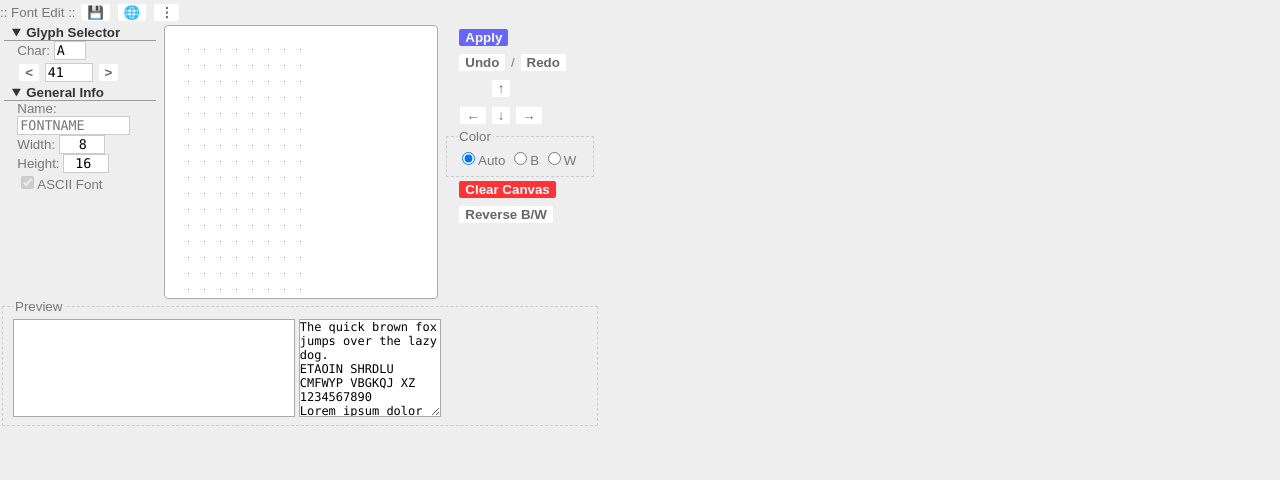
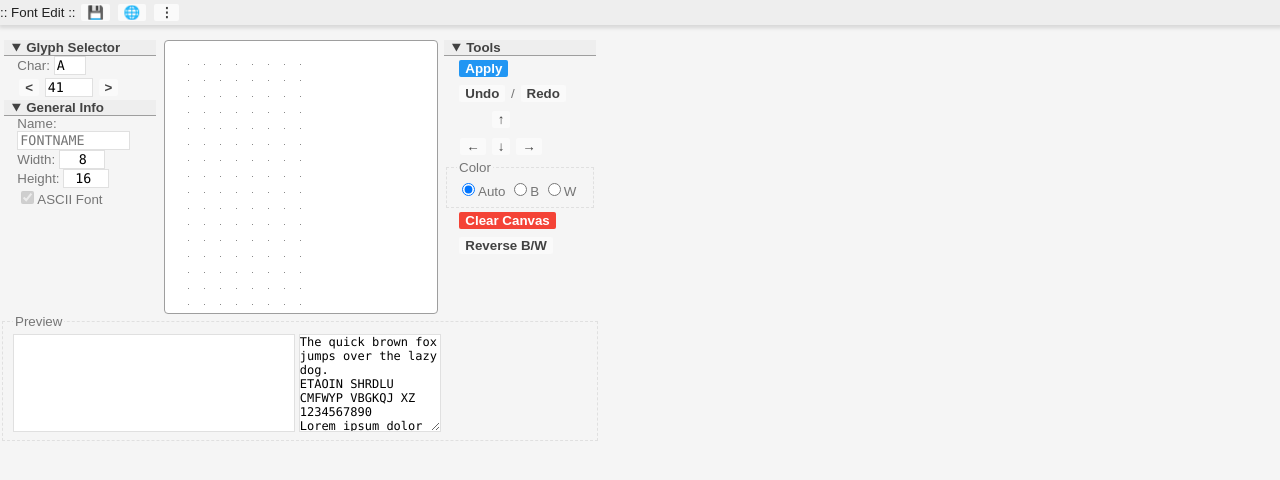
Before and after one commit to neri/fedit95, a website: page src/index.html in a window 1280 px wide. Drawn offline with Linux system fonts and the light colour scheme.

Commit message:
Update design

```diff
--- a/src/fontedit.js
+++ b/src/fontedit.js
@@ -859,7 +859,7 @@ class FontDriver {
         }
         return FontDriver._driverList;
     }
-    static registerDriver(driverName, classDef) {
+    static register(driverName, classDef) {
         FontDriver.driverList[driverName] = classDef;
     }
     import(data) {
@@ -979,7 +979,7 @@ class FontDriver {
 
 
 (function(){
-    FontDriver.registerDriver('FONTX2', {
+    FontDriver.register('FONTX2', {
         extension: '.fnt', binary: true,
         import: function(blob) {
             if (blob.startsWith('Rk9OVFgy')) {
@@ -1022,7 +1022,7 @@ class FontDriver {
 (function(){
     const toHex = (v, l) => `0x${('00000000' + v.toString(16)).slice(-l)}`;
     const validateFontName = (n) => (n || '').trim().replace(/\W/g, '_');
-    FontDriver.registerDriver('C Header File', {
+    FontDriver.register('C Header File', {
         extension: '.h', binary: false,
         export: function() {
             const { fontWidth, fontHeight } = this;
--- a/src/index.html
+++ b/src/index.html
@@ -10,7 +10,6 @@
 </head>
 <body>
 
-    <div id="mainScreen">
 
     <header>
         <nav>
@@ -20,6 +19,8 @@
             <a id="exportMenuButton" class="button" title="Export">&#x22EE;</a>
         </nav>
     </header>
+
+    <div id="mainScreen">
 
         <aside id="toolBox0">
             <div id="toolBox1">
@@ -57,6 +58,8 @@
                 </details>
             </div>
             <div id="toolBox2">
+                <details open="open">
+                    <summary>Tools</summary>
                     <ul>
                         <li>
                             <a id="applyButton" class="buttonActive">Apply</a>
@@ -92,6 +95,7 @@
                             <a id="reverseButton" class="button">Reverse B/W</a>
                         </li>
                     </ul>
+                </details>
             </div>
         </aside>
 
--- a/src/style.css
+++ b/src/style.css
@@ -1,7 +1,7 @@
 
 html {
-    background: #EEE;
-    color: #777;
+    background: #F5F5F5;
+    color: #757575;
     font: 10pt sans-serif;
     -webkit-user-select: none;
 }
@@ -12,8 +12,15 @@ body {
 }
 
 header {
-    /* background: #CCF; */
     -webkit-app-region: drag;
+    position: fixed;
+    left: 0;
+    right: 0;
+    top: 0;
+    width: 100%;
+    background: #EEEEEE;
+    color: #212121;
+    box-shadow: 1px 1px 4px 2px rgba(0, 0, 0, 0.125);
 }
 
 @media screen and (max-width:599px) {
@@ -26,9 +33,12 @@ header {
         width: 600px;
     }
 }
+#mainScreen {
+    margin-top: 40px;
+}
 
 fieldset {
-    border: #CCC dashed 1px;
+    border: #E0E0E0 dashed 1px;
 }
 
 .button, .buttonActive, .buttonDestructive {
@@ -51,8 +61,8 @@ fieldset {
 }
 
 .button {
-    background: #FFF;
-    color: #666;
+    background: #FAFAFA;
+    color: #424242;
 }
 
 .button[disabled] {
@@ -63,18 +73,19 @@ fieldset {
 }
 
 .buttonActive {
-    background: #66F;
+    background: #2196F3;
     color: #FFF;
 }
 
 
 .buttonDestructive {
-    background: #F33;
+    background: #f44336;
     color: #FFF;
 }
 
 input[type="text"], input[type="number"],textarea {
-    border: #CCC solid 1px;
+    background: #FFFFFF;
+    border: #E0E0E0 solid 1px;
 }
 
 input[type="text"], input[type="number"] {
@@ -146,9 +157,10 @@ hr {
 }
 
 summary {
-    color: #333;
+    color: #424242;
+    background: #EEEEEE;
     font-weight: bold;
-    border-bottom: #999 solid 1px;
+    border-bottom: #9E9E9E solid 1px;
     padding: 0 8px;
 }
 
@@ -161,7 +173,7 @@ summary {
     width: 272px;
     height: 272px;
     background: #FFF;
-    border: #AAA solid 1px;
+    border: #9E9E9E solid 1px;
     border-radius: 4px;
 }
 
@@ -177,7 +189,7 @@ summary {
 #previewText, #previewCanvas {
     margin: 0;
     padding: 0;
-    border: #AAA solid 1px;
+    border: #E0E0E0 solid 1px;
     vertical-align: top;
 }
 
```
Lines whose indentation alone changed are shown as unchanged.
